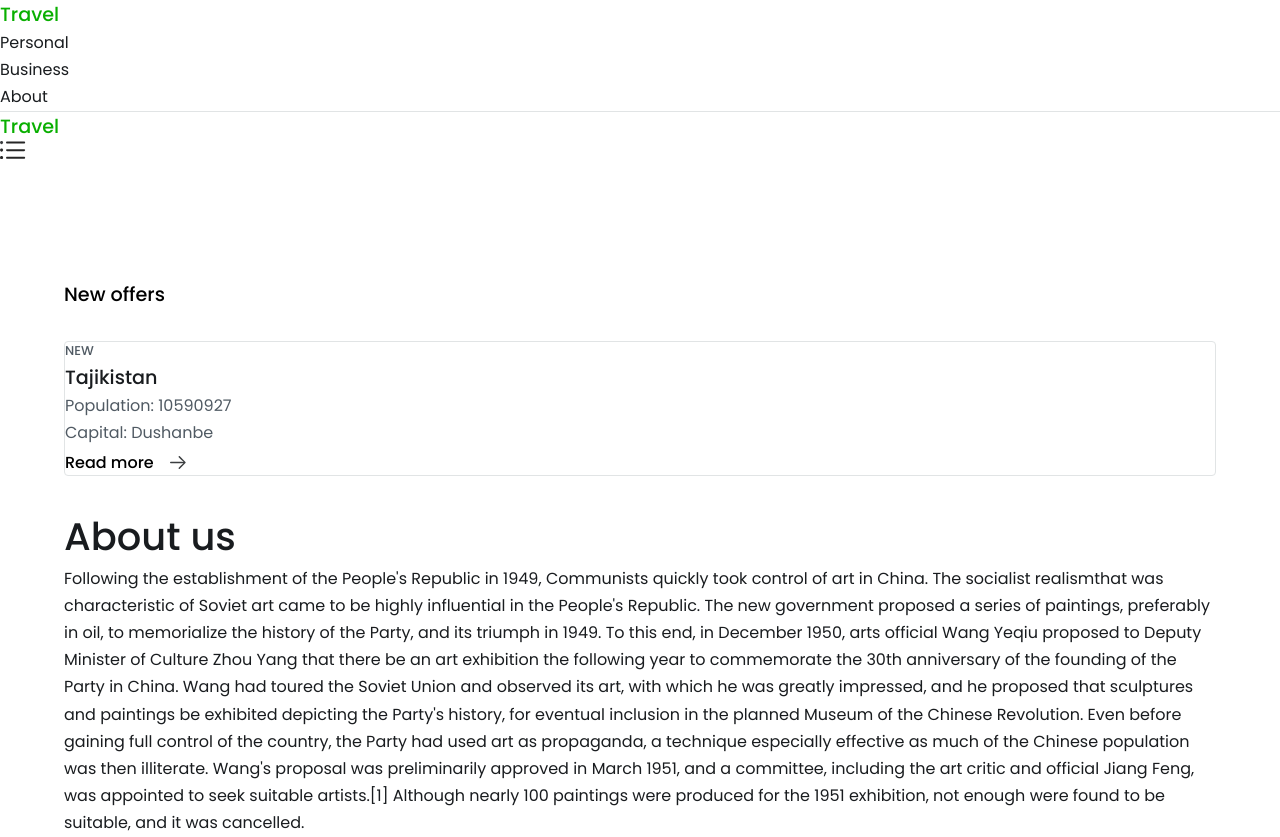
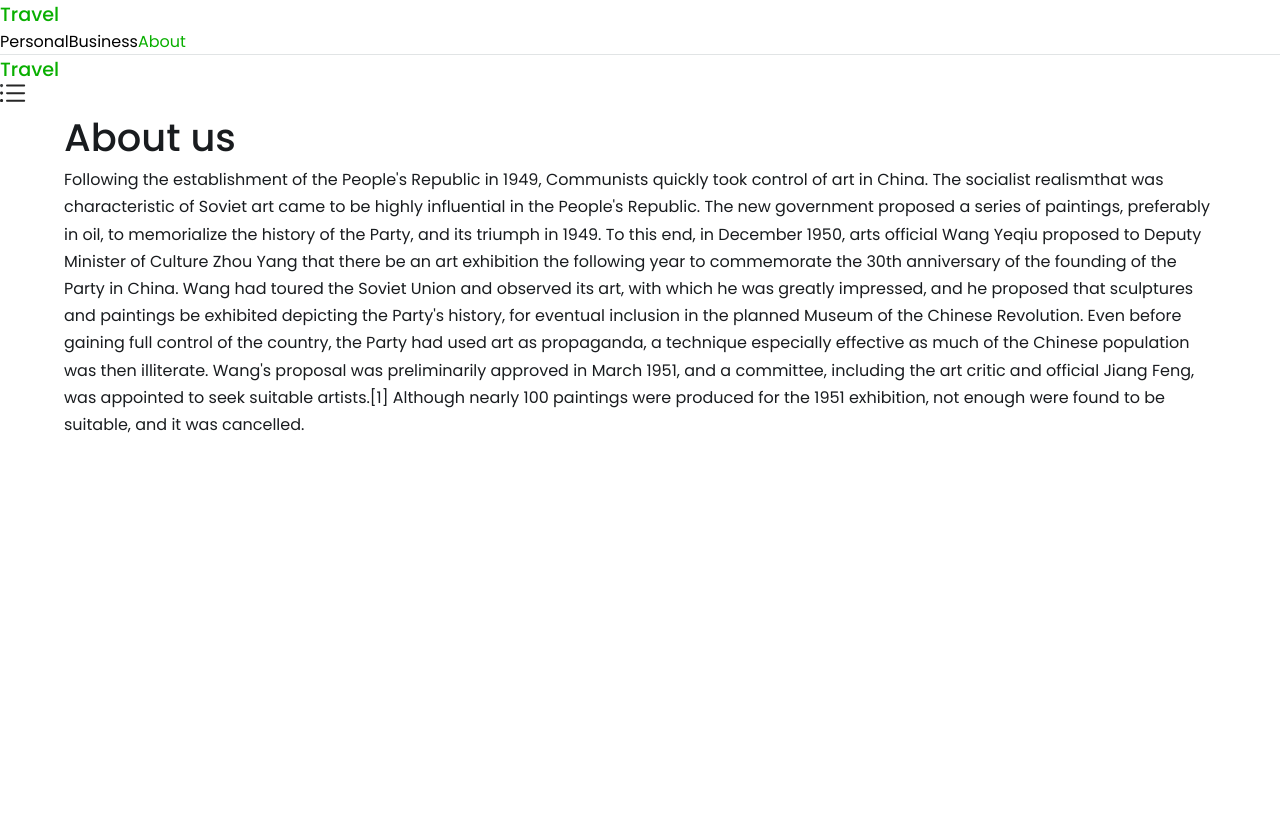
Before and after one commit to sopo/countries-app, a React (Vite) app: page /about in a window 1280 px wide. After the commit the page ends 800 px from the top, so only its background shows below. Built offline with nearby package versions, Linux system fonts and the light colour scheme.

Commit message:
add React router and not found page

```diff
--- a/src/App.tsx
+++ b/src/App.tsx
@@ -1,19 +1,30 @@
-
+import { BrowserRouter, Routes, Route } from "react-router-dom";
 import "@/global-css/containers.css";
 import DefaultLayout from "./layouts/default";
 import DefaultHome from "./pages/home/views/default-home";
 import About from "./pages/about/views";
-
+import PageNotFound from "./pages/page-not-found/views";
 
 const App: React.FC = () => {
   return (
     <>
-       <DefaultLayout>
-          <DefaultHome />
-          <About />
-       </DefaultLayout>
+      <BrowserRouter>
+        <Routes>
+          <Route element={<DefaultLayout />}>
+            <Route path="/" element={<DefaultHome />} />
+            <Route path="about" element={<About />} />
+            <Route path="*" element={<PageNotFound />} />
+          </Route>
+        </Routes>
+      </BrowserRouter>
     </>
   );
 };
 
 export default App;
+{
+  /* <DefaultLayout>
+<DefaultHome />
+
+</DefaultLayout> */
+}
--- /dev/null
+++ b/src/components/button/button.module.css
@@ -0,0 +1,12 @@
+.button-primary-m{
+    background-color: var(--color-accent);
+    color: var(--color-primary-text-inverted);
+    height: 4rem;
+    padding: 0 3rem;
+    border-radius: 0.25rem;
+    display: inline-flex;
+    align-items: center;
+    font-size: 1rem;
+    font-weight: 500;
+
+}
--- /dev/null
+++ b/src/components/button/button.tsx
@@ -0,0 +1,13 @@
+import styles from './button.module.css'
+interface ButtonProps{
+    title: string;
+    className: string;
+}
+const Button: React.FC<ButtonProps> = ({title, className}) => {
+    return(
+        <div className={styles[className]} >
+            {title}
+        </div>
+    )
+}
+export default Button;
--- a/src/components/header/header.module.css
+++ b/src/components/header/header.module.css
@@ -16,6 +16,13 @@
 .nav-mobile {
   display: none;
 }
+.active{
+  color: var(--color-accent);
+
+}
+.initial{
+  color: var(--text-primary);
+}
 
 /* Breakpoints */
 @media (max-width: 1366px) {
--- a/src/components/header/index.tsx
+++ b/src/components/header/index.tsx
@@ -1,29 +1,47 @@
-import styles from '#/header/header.module.css'
-import BurgerMenu from '@/assets/list.bullet.svg?react'
+import { Link, NavLink, NavLinkRenderProps } from "react-router-dom";
+import styles from "#/header/header.module.css";
+import BurgerMenu from "@/assets/list.bullet.svg?react";
 const Header: React.FC = () => {
+  const handleActiveLink = ({ isActive }: NavLinkRenderProps) => {
+    return isActive ? styles.active : styles.initial
+  }
   return (
     <div>
       <div className={`${styles.headerFrame} ${styles.navWeb} border-bottom`}>
         <div className={styles.headerContent}>
-        <div><p className="title-s accent">Travel</p></div>
+          <Link to='/'>
+              <p className="title-s accent">Travel</p>
+          </Link>
+
           <nav>
             <ul className={styles.navEnd}>
-              <li><a className="primary-text paragraph-m" href="#">Personal</a></li>
-              <li><a className="primary-text paragraph-m" href="#">Business</a></li>
-              <li><a className="primary-text paragraph-m" href="#">About</a></li>
+            <NavLink to="personal" className={handleActiveLink}>
+                  Personal
+              </NavLink>
+              <NavLink to="business" className={handleActiveLink}>
+                  Business
+              </NavLink>
+              <NavLink to="about" className={handleActiveLink}>
+                  About
+              </NavLink>
             </ul>
           </nav>
         </div>
       </div>
       <div className={`${styles.navMobile} ${styles.headerFrame}`}>
         <div className={styles.headerContent}>
-        <div><p className="title-s accent">Travel</p></div>
-          <div className='nav-mobile-end'>
-            <BurgerMenu className='icon-l icon-primary'/>
+          <div>
+          <Link to='/'>
+              <p className="title-s accent">Travel</p>
+          </Link>
+
+          </div>
+          <div className="nav-mobile-end">
+            <BurgerMenu className="icon-l icon-primary" />
           </div>
         </div>
       </div>
     </div>
   );
-}
+};
 export default Header;
--- a/src/index.css
+++ b/src/index.css
@@ -2,6 +2,7 @@
   font-family: Poppins, Inter, system-ui, Avenir, Helvetica, Arial, sans-serif;
   --color-accent: #09af00;
   --color-primary-text: #191c1f;
+  --color-primary-text-inverted: #fff;
   --color-secondary-text: #505a63;
   --stroke-softer: #e1e4e5;
   --surface-1: #f7f7f7;
--- a/src/layouts/article/article-layout.module.css
+++ b/src/layouts/article/article-layout.module.css
@@ -1,6 +1,8 @@
 .article-container{
-    width: 860px;
+    margin-top: 4rem;
+    display: flex;
+    flex-direction: column;
+    row-gap: 1.6rem;
+    max-width: 960px;
+    justify-content: flex-start;
 }
-.article-title{
-    margin-top: 56px;
-}
--- a/src/layouts/article/index.tsx
+++ b/src/layouts/article/index.tsx
@@ -5,9 +5,11 @@ interface Content{
 }
 const ArticleLayout: React.FC<{content: Content}> = ({ content }) => {
     return(
-        <div className={`container-xl ${styles.articleContainer}`}>
+        <div className={`container-xl `}>
+            <div className={` ${styles.articleContainer}`}>
             <h1 className={`primary-text title-l ${styles.articleTitle}`}>{content.title}</h1>
-            <p className='primary-text paragraph-m'>{content.text}</p>
+            <p className={ `primary-text paragraph-m`}>{content.text}</p>
+            </div>
         </div>
     )
 }
--- a/src/layouts/default/index.tsx
+++ b/src/layouts/default/index.tsx
@@ -1,10 +1,10 @@
-import { PropsWithChildren } from "react";
+import { Outlet } from "react-router-dom";
 import Header from "@/components/header";
-const DefaultLayout: React.FC <PropsWithChildren> = ({children}) => {
+const DefaultLayout: React.FC = () => {
   return (
-    <div >
+    <div>
      <Header />
-      {children}
+      <Outlet />
     </div>
   );
 }
--- /dev/null
+++ b/src/pages/page-not-found/views/index.tsx
@@ -0,0 +1,18 @@
+import styles from "./page-not-found.module.css";
+import Button from "@/components/button/button";
+import { Link } from "react-router-dom";
+const PageNotFound: React.FC = () => {
+  return (
+    <div className={styles.container}>
+      <p className="title-l primary-text">
+        The page you're looking for can't be found.
+      </p>
+      <div>
+        <Link to="/">
+          <Button title="Go to homepage" className='buttonPrimaryM' />
+        </Link>
+      </div>
+    </div>
+  );
+};
+export default PageNotFound;
--- /dev/null
+++ b/src/pages/page-not-found/views/page-not-found.module.css
@@ -0,0 +1,8 @@
+.container{
+    display: flex;
+    flex-direction: column;
+    row-gap: 2rem;
+    width: 35rem;
+    margin: 4rem auto;
+    text-align: center;
+}
```
Lines whose indentation alone changed are shown as unchanged.
